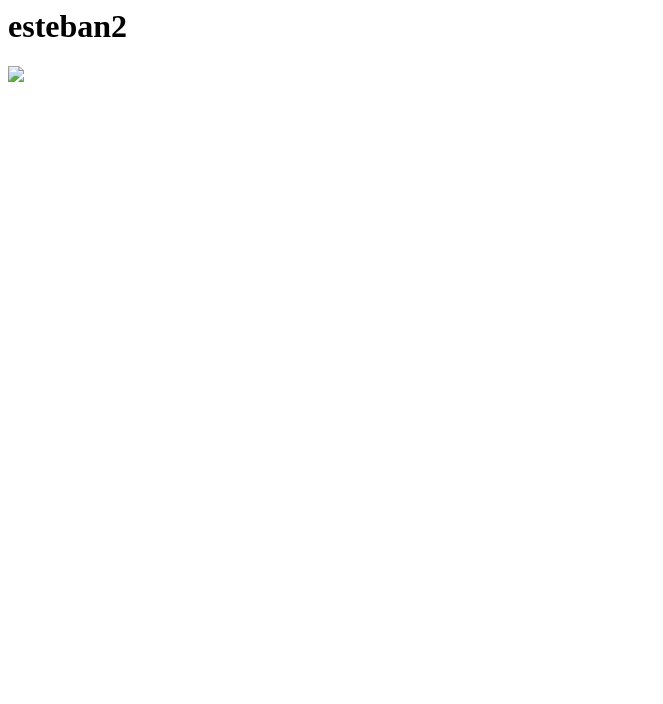
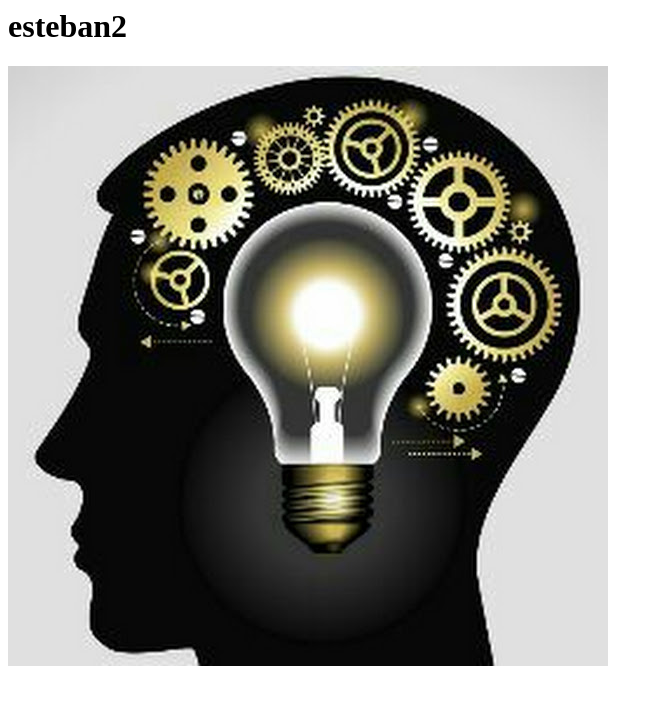
Before and after one commit to omar-dengo/lab_github_branch, a plain HTML site: page index.html in a window 1280 px wide. Shown: the whole page, without its empty margins (0-663 px from the left). Drawn offline with Linux system fonts and the light colour scheme.

Commit message:
Update image source path in index.html

```diff
--- a/index.html
+++ b/index.html
@@ -1,2 +1,2 @@
 <h1> esteban2</h1>
-<img src="images/photo.jpg">
+<img src="./photo.jpg">
```
